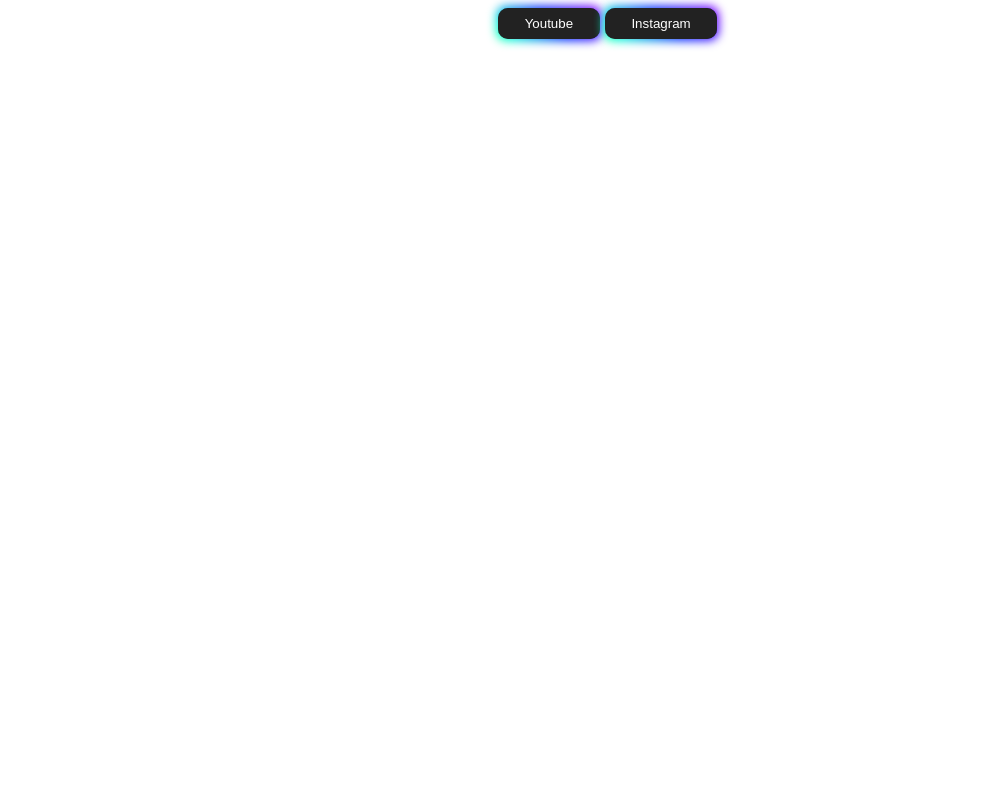
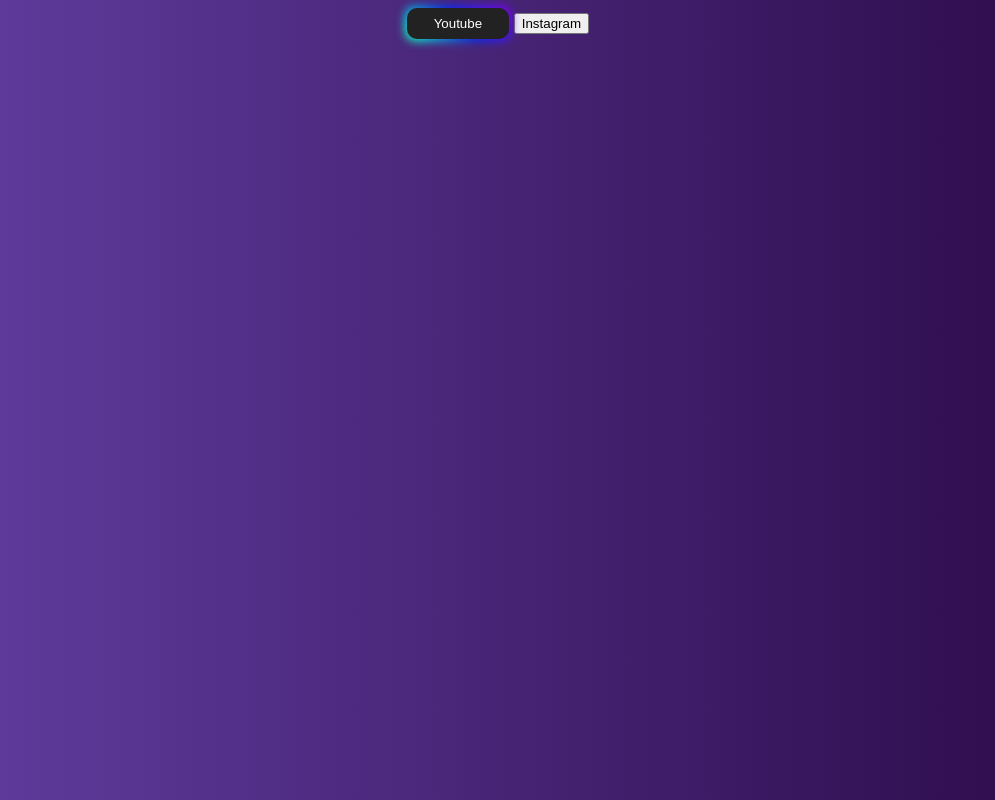
Before and after one commit to Raashee/downloader, a plain HTML site: page index.html in a window 1280 px wide. Shown: the whole page, without its empty margins (142-1137 px from the left). Drawn offline with Linux system fonts and the light colour scheme.

Commit message:
Update style.css

```diff
--- a/style.css
+++ b/style.css
@@ -1,81 +1,10 @@
 body {
+    place-items: center;
     font-size: 15pt;
+    background: linear-gradient(90deg, #6441a5 0%, #2a0845 100%);
 }
-.button-86 {
-  padding: 0.6em 2em;
-  position: absolute;
-  top: 60%;
-  left: 50%;
-  border: none;
-  outline: none;
-  color: rgb(255, 255, 255);
-  background: #111;
-  cursor: pointer;
-  position: relative;
-  z-index: 0;
-  border-radius: 10px;
-  user-select: none;
-  -webkit-user-select: none;
-  touch-action: manipulation;
-}
-
-.button-86:before {
-  content: "";
-  background: linear-gradient(
-    45deg,
-    #ff0000,
-    #ff7300,
-    #fffb00,
-    #48ff00,
-    #00ffd5,
-    #002bff,
-    #7a00ff,
-    #ff00c8,
-    #ff0000
-  );
-  position: absolute;
-  top: -2px;
-  left: -2px;
-  background-size: 400%;
-  z-index: -1;
-  filter: blur(5px);
-  -webkit-filter: blur(5px);
-  width: calc(100% + 4px);
-  height: calc(100% + 4px);
-  animation: glowing-button-86 20s linear infinite;
-  transition: opacity 0.3s ease-in-out;
-  border-radius: 10px;
-}
-
-@keyframes glowing-button-86 {
-  0% {
-    background-position: 0 0;
-  }
-  50% {
-    background-position: 400% 0;
-  }
-  100% {
-    background-position: 0 0;
-  }
-}
-
-.button-86:after {
-  z-index: -1;
-  content: "";
-  position: absolute;
-  width: 100%;
-  height: 100%;
-  background: #222;
-  left: 0;
-  top: 0;
-  border-radius: 10px;
-}
-
 .button-85 {
   padding: 0.6em 2em;
-  position: absolute;
-  top: 40%;
-  left: 50%;
   border: none;
   outline: none;
   color: rgb(255, 255, 255);
```
